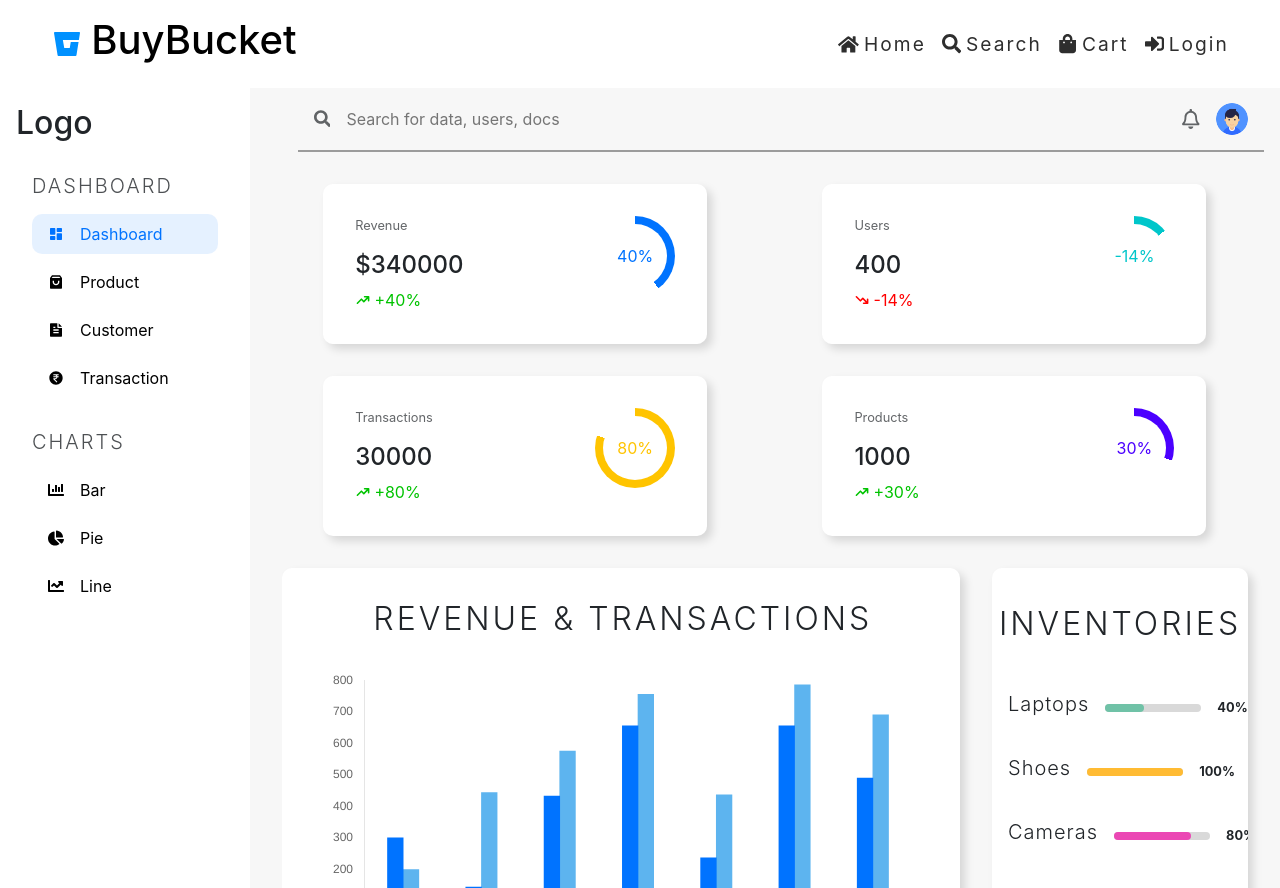
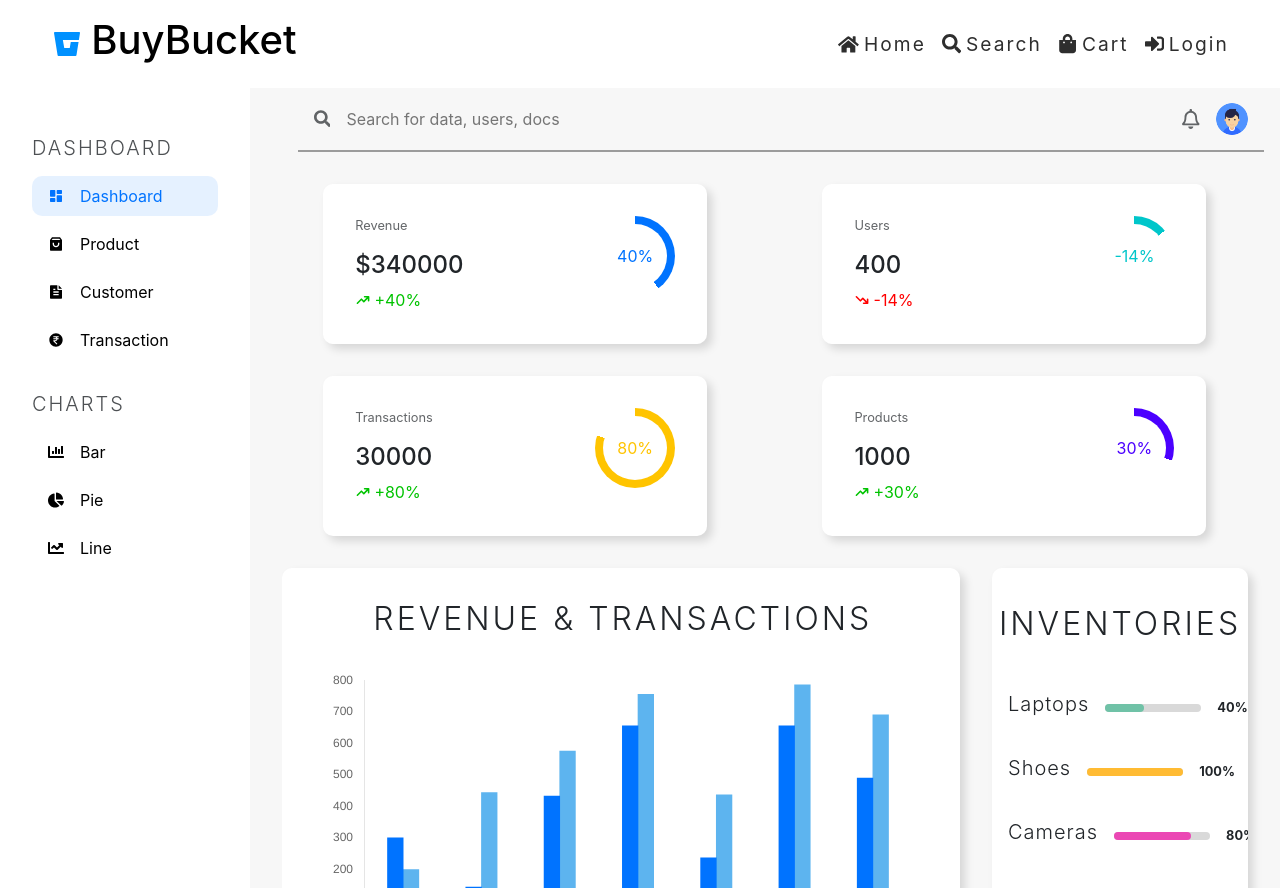
Before and after one commit to AaaSsHhUu/Ecommerce, a React (Vite) app in the folder ecommerce-frontend/: page /admin/dashboard in a window 1280 px wide. Built offline with nearby package versions, Linux system fonts and the light colour scheme.

Commit message:
removed logo text from dashboard

```diff
--- a/ecommerce-frontend/src/components/admin/AdminSidebar.tsx
+++ b/ecommerce-frontend/src/components/admin/AdminSidebar.tsx
@@ -39,7 +39,6 @@ const AdminSidebar = () => {
         top : 0,
         transition : "all 0.5s"
       } : {}}>
-        <h2>Logo</h2>
 
         <div>
             <h5>Dashboard</h5>
```
